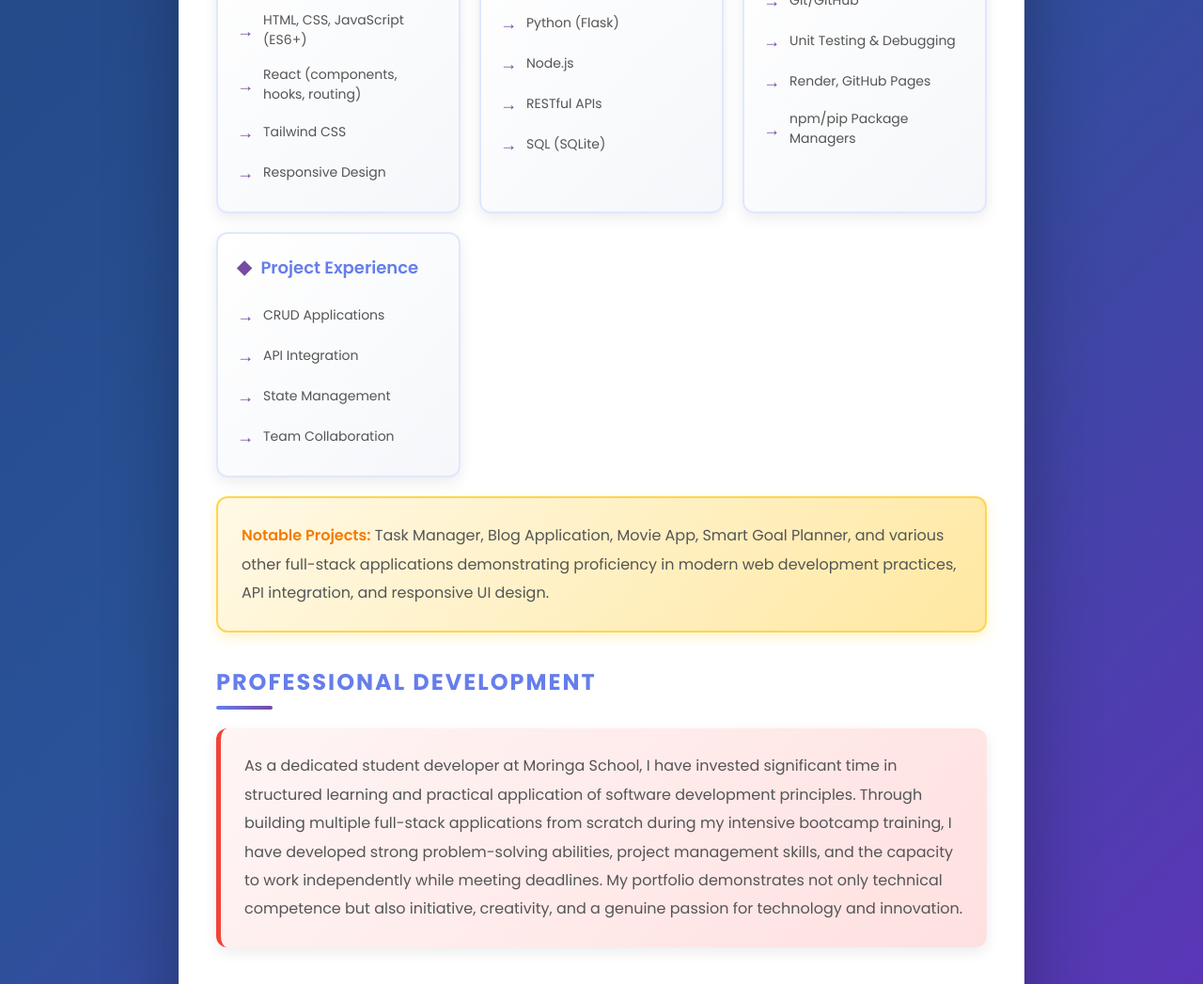
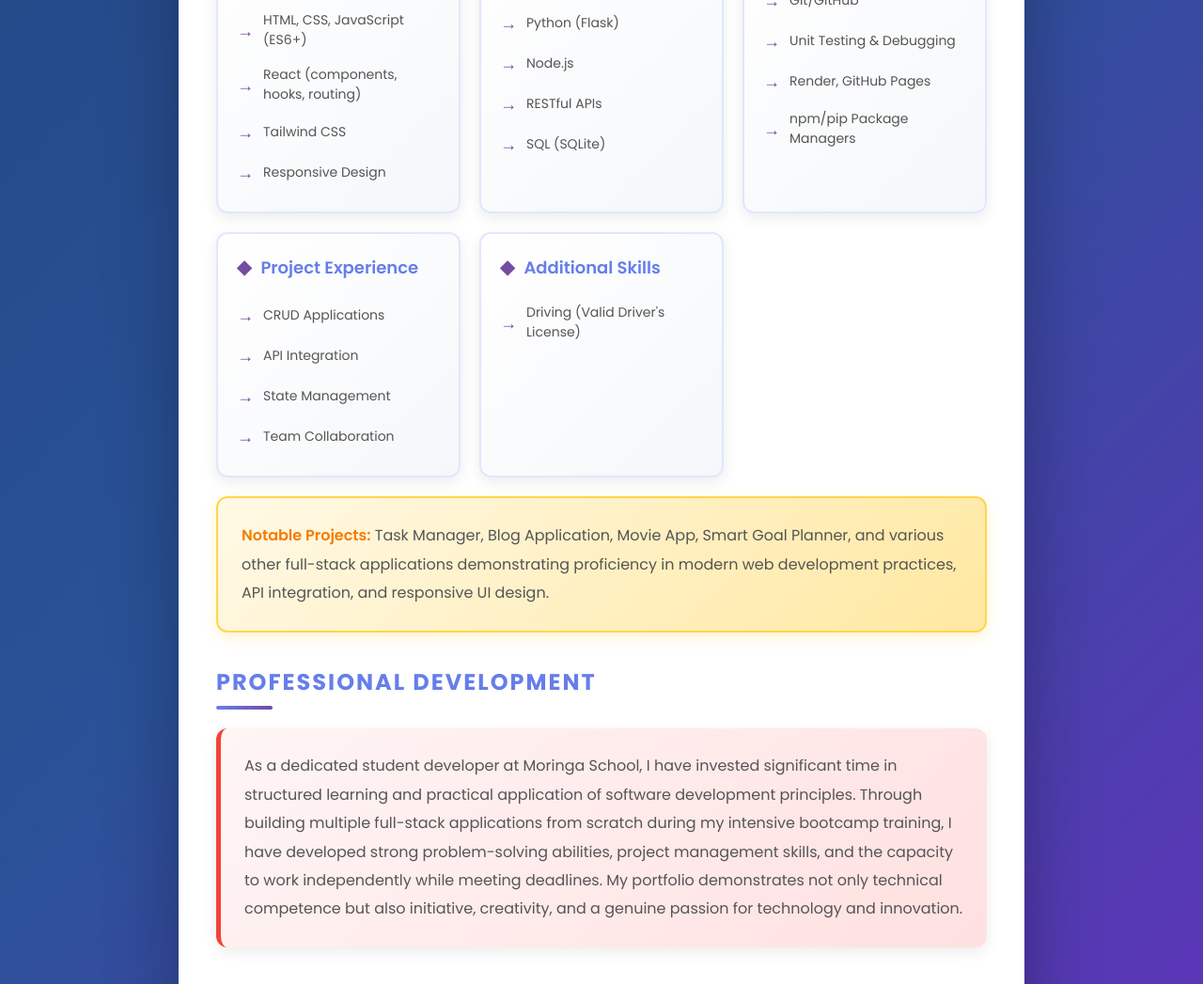
Before and after one commit to scholes572/Resume, a plain HTML site: page index.html in a window 1280 px wide. Shown: the part 1551-2598 px from the top of the page at 94% size. Drawn offline with Linux system fonts and the light colour scheme.

Commit message:
Add skill

```diff
--- a/index.html
+++ b/index.html
@@ -108,8 +108,15 @@
                             <li>Team Collaboration</li>
                         </ul>
                     </div>
+
+                    <div class="skill-category">
+                        <h3>Additional Skills</h3>
+                        <ul>
+                            <li>Driving (Valid Driver's License)</li>
+                        </ul>
                 </div>
 
+                </div>
                 <div class="highlight-box">
                     <p>
                         <strong>Notable Projects:</strong> Task Manager, Blog Application, Movie App, Smart Goal Planner, and various other full-stack applications demonstrating proficiency in modern web development practices, API integration, and responsive UI design.
```
